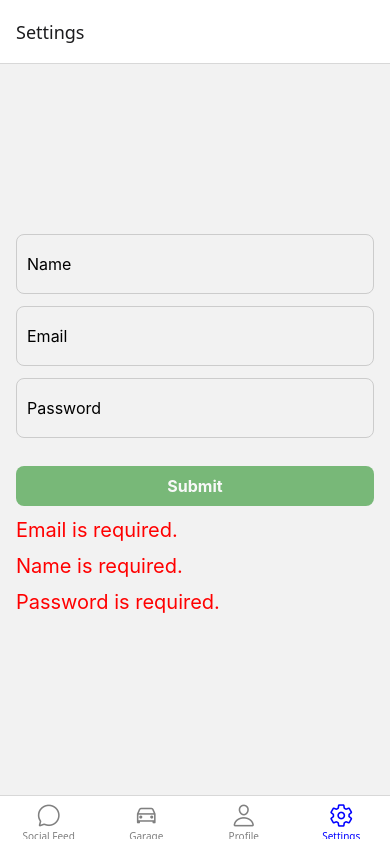
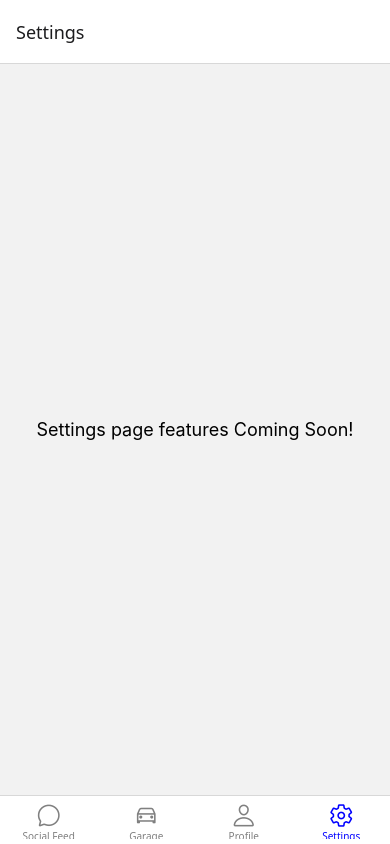
Before and after one commit to gcasey11/carspot-rn, a React Native app: screen /Settings in a window 390 px wide. Built offline with nearby package versions, Linux system fonts and the light colour scheme.

Commit message:
Removed sign up functionality from settings pages. Slight changes to text on settings and social feed pages.

```diff
--- a/screens/SettingsScreen.tsx
+++ b/screens/SettingsScreen.tsx
@@ -2,116 +2,11 @@
 
 import React, { useState, useEffect } from 'react';
 import { View, TextInput, TouchableOpacity, Text, StyleSheet } from 'react-native';
-import { getAuth, createUserWithEmailAndPassword } from "firebase/auth";
-import { initializeApp } from "firebase/app";
-import create = StyleSheet.create;
-import {firebaseConfig} from "../firebaseConfig";
 
 export default function SettingsScreen() {
-  const [name, setName] = useState('');
-  const [email, setEmail] = useState('');
-  const [password, setPassword] = useState('');
-  const [errors, setErrors] = useState({});
-  const [isFormValid, setIsFormValid] = useState(false);
-
-  const app = initializeApp(firebaseConfig);
-  const auth = getAuth();
-
-  useEffect(() => {
-
-    // Trigger form validation when name,
-    // email, or password changes
-    validateForm();
-  }, [name, email, password]);
-
-  const validateForm = () => {
-    let errors = {
-      email: '',
-      name: '',
-      password: ''
-    };
-
-    // Validate name field
-    if (!name) {
-      errors.name = 'Name is required.';
-    }
-
-    // Validate email field
-    if (!email) {
-      errors.email = 'Email is required.';
-    } else if (!/\S+@\S+\.\S+/.test(email)) {
-      errors.email = 'Email is invalid.';
-    }
-
-    // Validate password field
-    if (!password) {
-      errors.password = 'Password is required.';
-    } else if (password.length < 6) {
-      errors.password = 'Password must be at least 6 characters.';
-    }
-
-    // Set the errors and update form validity
-    setErrors(errors);
-    setIsFormValid(Object.keys(errors).length === 0);
-  };
-
-  const handleSubmit = () => {
-    if (isFormValid) {
-      createUserWithEmailAndPassword(auth, email, password)
-          .then((userCredential) => {
-            // Signed up
-            const user = userCredential.user;
-
-            // Form is valid, perform the submission logic
-            console.log('Form submitted successfully!');
-          })
-          .catch((error) => {
-            const errorCode = error.code;
-            const errorMessage = error.message;
-            // ..
-          });
-    } else {
-
-      // Form is invalid, display error messages
-      console.log('Form has errors. Please correct them.');
-    }
-  };
-
   return (
       <View style={styles.container}>
-        <TextInput
-            style={styles.input}
-            placeholder="Name"
-            value={name}
-            onChangeText={setName}
-        />
-        <TextInput
-            style={styles.input}
-            placeholder="Email"
-            value={email}
-            onChangeText={setEmail}
-        />
-        <TextInput
-            style={styles.input}
-            placeholder="Password"
-            value={password}
-            onChangeText={setPassword}
-            secureTextEntry
-        />
-        <TouchableOpacity
-            style={[styles.button, { opacity: isFormValid ? 1 : 0.5 }]}
-            disabled={!isFormValid}
-            onPress={handleSubmit}
-        >
-          <Text style={styles.buttonText}>Submit</Text>
-        </TouchableOpacity>
-
-        {/* Display error messages */}
-        {Object.values(errors).map((error, index) => (
-            <Text key={index} style={styles.error}>
-              {error}
-            </Text>
-        ))}
+        <Text style={styles.text}>Settings page features Coming Soon!</Text>
       </View>
   );
 }
@@ -119,34 +14,10 @@ export default function SettingsScreen() {
 const styles = StyleSheet.create({
   container: {
     flex: 1,
-    padding: 16,
     justifyContent: 'center',
+    alignItems: 'center',
   },
-  input: {
-    height: 60,
-    borderColor: '#ccc',
-    borderWidth: 1,
-    marginBottom: 12,
-    paddingHorizontal: 10,
-    borderRadius: 8,
-    fontSize: 16,
-  },
-  button: {
-    backgroundColor: 'green',
-    borderRadius: 8,
-    paddingVertical: 10,
-    alignItems: 'center',
-    marginTop: 16,
-    marginBottom: 12,
-  },
-  buttonText: {
-    color: '#fff',
-    fontWeight: 'bold',
-    fontSize: 16,
-  },
-  error: {
-    color: 'red',
-    fontSize: 20,
-    marginBottom: 12,
+  text: {
+    fontSize: 18,
   },
 });
--- a/screens/SocialScreen.tsx
+++ b/screens/SocialScreen.tsx
@@ -4,7 +4,7 @@ import { View, Text, StyleSheet } from 'react-native';
 export default function SocialScreen() {
   return (
     <View style={styles.container}>
-      <Text style={styles.text}>Welcome to the Social Feed Screen!</Text>
+      <Text style={styles.text}>Social Feed features Coming Soon!</Text>
     </View>
   );
 }
```
